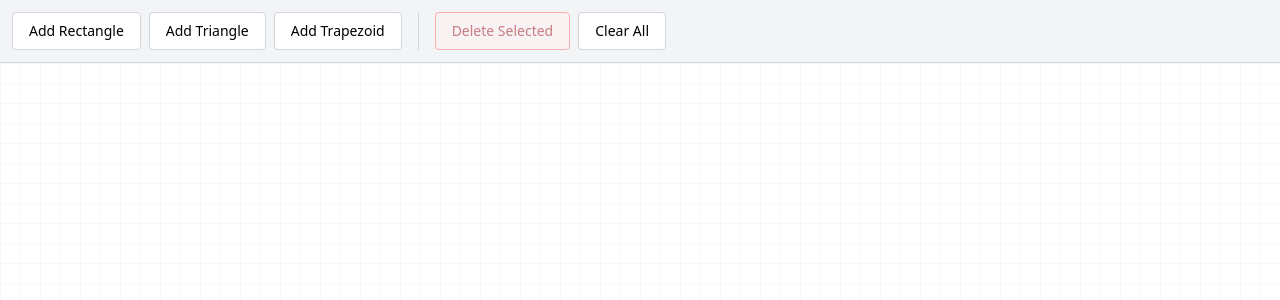
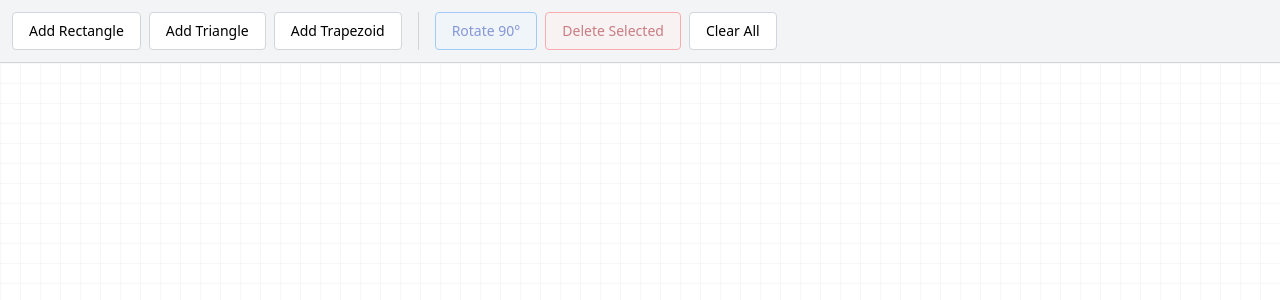
Before and after one commit to modell-aachen/SWT2526, a Vue app: page /edit in a window 1280 px wide. Shown: the top 300 px of the page. Built offline with nearby package versions, Linux system fonts and the light colour scheme.

Commit message:
Added rotate by 90 functionality, accessed in toolbar

```diff
--- a/src/components/ShapeWrapper/ShapeWrapper.vue
+++ b/src/components/ShapeWrapper/ShapeWrapper.vue
@@ -47,6 +47,7 @@ interface Props {
   y: number
   width: number
   height: number
+  rotation?: number
   shapeType: ShapeType
   outline?: string
   fill?: string
@@ -54,6 +55,7 @@ interface Props {
 }
 
 const props = withDefaults(defineProps<Props>(), {
+  rotation: 0,
   outline: '#000',
   fill: 'transparent',
   selected: false,
@@ -89,6 +91,8 @@ const wrapperStyle = computed<CSSProperties>(() => ({
   width: `${props.width}px`,
   height: `${props.height}px`,
   cursor: props.selected ? 'move' : 'pointer',
+  transform: `rotate(${props.rotation}deg)`,
+  transformOrigin: 'center center',
 }))
 
 const resizeHandles = computed<ResizeHandle[]>(() => [
--- a/src/components/Toolbar/Toolbar.vue
+++ b/src/components/Toolbar/Toolbar.vue
@@ -19,6 +19,13 @@
       Add Trapezoid
     </button>
     <div class="w-px bg-gray-300 mx-2"></div>
+    <button
+      :disabled="!hasSelectedShape"
+      class="px-4 py-2 border border-blue-400 bg-blue-50 text-blue-800 rounded cursor-pointer text-sm transition-all hover:bg-blue-100 disabled:opacity-50 disabled:cursor-not-allowed"
+      @click="$emit('rotate-selected')"
+    >
+      Rotate 90°
+    </button>
     <button
       :disabled="!hasSelectedShape"
       class="px-4 py-2 border border-red-400 bg-red-50 text-red-800 rounded cursor-pointer text-sm transition-all hover:bg-red-100 disabled:opacity-50 disabled:cursor-not-allowed"
@@ -44,6 +51,7 @@ defineProps<{
 
 defineEmits<{
   'add-shape': [type: ShapeType]
+  'rotate-selected': []
   'delete-selected': []
   'clear-all': []
 }>()
--- a/src/stores/shapes/shapes.ts
+++ b/src/stores/shapes/shapes.ts
@@ -32,6 +32,7 @@ export const useShapesStore = defineStore('shapes', {
         outline: '#000',
         fill: 'transparent',
         zIndex: this.shapes.length,
+        rotation: 0,
       }
       this.shapes.push(newShape)
       this.selectedShapeId = newShape.id
@@ -113,6 +114,14 @@ export const useShapesStore = defineStore('shapes', {
       }
     },
 
+    rotateSelectedShape() {
+      if (!this.selectedShapeId) return
+      const shape = this.shapes.find((s) => s.id === this.selectedShapeId)
+      if (shape) {
+        shape.rotation = (shape.rotation + 90) % 360
+      }
+    },
+
     clearAll() {
       this.shapes = []
       this.selectedShapeId = null
--- a/src/types/Shape.ts
+++ b/src/types/Shape.ts
@@ -10,4 +10,5 @@ export interface Shape {
   outline: string
   fill: string
   zIndex: number
+  rotation: number
 }
--- a/src/views/EditPage/EditPage.vue
+++ b/src/views/EditPage/EditPage.vue
@@ -3,6 +3,7 @@
     <Toolbar
       :has-selected-shape="!!shapesStore.selectedShapeId"
       @add-shape="addShape"
+      @rotate-selected="rotateSelected"
       @delete-selected="deleteSelected"
       @clear-all="clearAll"
     />
@@ -18,6 +19,7 @@
         :y="shape.y"
         :width="shape.width"
         :height="shape.height"
+        :rotation="shape.rotation"
         :shape-type="shape.type"
         :outline="shape.outline"
         :fill="shape.fill"
@@ -44,6 +46,10 @@ const shapesStore = useShapesStore()
 
 const addShape = (type: ShapeType) => {
   shapesStore.addShape(type)
+}
+
+const rotateSelected = () => {
+  shapesStore.rotateSelectedShape()
 }
 
 const deleteSelected = () => {
```
